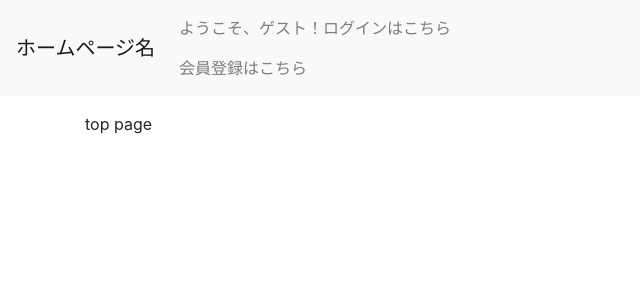
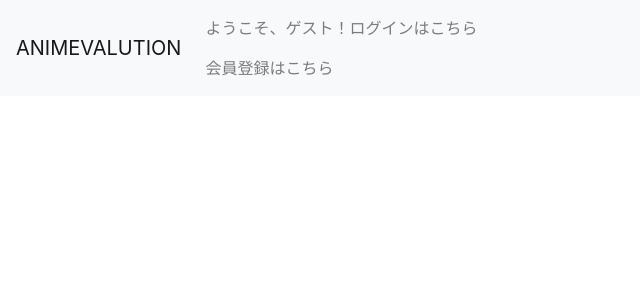
Before and after one commit to sj-824/Travel_Review, a Django app: page /logout/ in a window 1280 px wide. Shown: the top 300 px of the page, without its empty margins (0-640 px from the left). Run offline with Django 3.2, Linux system fonts and the light colour scheme; tables that the repository leaves empty hold one stand-in row (values such as "Sample post"); some libraries are stand-ins or nearby versions.

Commit message:
third commit

```diff
--- a/templates/base.html
+++ b/templates/base.html
@@ -14,7 +14,7 @@
 <body>
     <!-- ナビバー -->
     <nav class="navbar navbar-expand-lg navbar-light bg-light">
-      <a class="navbar-brand" href="{% url 'top' %}">ホームページ名</a>
+      <a class="navbar-brand" href="{% url 'list_review' %}">ANIMEVALUTION</a>
       <button class="navbar-toggler" type="button" data-toggle="collapse" data-target="#navbarSupportedContent" aria-controls="navbarSupportedContent" aria-expanded="false" aria-label="Toggle navigation">
         <span class="navbar-toggler-icon"></span>
       </button>
@@ -23,7 +23,7 @@
         <ul class="navbar-nav mr-auto">
           {% if user.is_authenticated %}
           <li>
-            <p class = 'nav-item nav-link'>{{ user.username }}</p>
+            <a class = 'nav-item nav-link' href = "{% url 'user_list' %}">{{ user.username }}</a>
             <a class = 'nav-item nav-link' href = "{% url 'create_review' %}">追加</a>
             <a class="nav-item nav-link" href="{% url 'logout' %}">ログアウト</a>
             <a class="nav-item nav-link" href="{% url 'user_delete' %}">退会</a>
--- a/templates/detail_review.html
+++ b/templates/detail_review.html
@@ -12,9 +12,11 @@
                 <img src = {% url 'plot' object.pk %} width = 300 height = 300>
             </div>
         </div>
+        {% if user.username == 'object.user_name' %}
             <form action="{% url 'delete_review' object.pk %}" method = 'POST'>{% csrf_token %}
             <button class = 'btn btn-primary' type = 'submit' onclick = 'return confirm("本当に削除しますか");'>削除</button>
             </form>
+        {% endif %}
     </div>
 
 {% endblock content %}
--- a/templates/list_review.html
+++ b/templates/list_review.html
@@ -5,6 +5,7 @@
 
 {% block content %}
 
+{% if user.is_authenticated %}
 <!-- 検索フォーム -->
 <div class="d-flex justify-content-center">
 <form class="form-inline my-2" method="GET" action="{% url 'search_list' %}">
@@ -19,18 +20,20 @@
 <p class="text-center font-weight-bold h4">{{object_list.count}}件</p>
 {% endif%}
 <!-- 検索結果の数 -->
+{% endif %}
 
 <div class = 'container'>
 {% for item in object_list %}
-<div class = 'card'>
-    <h1 clas = 'card-header'>{{ item.spot_name }}</h1>
-    <h1 clas = 'card-header'>{{ item.user_name }}</h1>
-    <div class = 'card-body'>
-    <p> {{ item.prefecture }}</p>
-    <p> {{ item.travel_date }}</p>
-    <a href="{%url 'detail_review' item.pk%} ">詳細</a>
+    <div class = 'card'>
+        <h5 class = 'card-header'>{{ item.spot_name }}</h5>
+            <div class = 'card-body'>
+                <h6 class = 'card-title'> {{ item.user_name }}</h6>
+                <h6 class = 'card-title'> {{ item.prefecture }}</h6>
+                <h6 class = 'card-title'> {{ item.travel_date }}</h6>
+                <a href="{%url 'detail_review' item.pk%} " class = 'btn btn-primary'>詳細</a>
+            </div>
     </div>
+{% endfor %}
 </div>
-</div>
-{% endfor %}
+
 {% endblock content %}
--- a/templates/top.html
+++ b/templates/top.html
@@ -1,4 +1,31 @@
 {% extends 'base.html' %}
 {% block content %}
-<p>top page</p>
+<!-- 検索フォーム -->
+<div class="d-flex justify-content-center">
+<form class="form-inline my-2" method="GET" action="{% url 'search_list' %}">
+ <input type="text" class="form-control" name="q" value="{{request.GET.q}}">
+ <button type="submit" value="search" class="btn btn-primary">検索</button>
+</form>
+</div>
+<!-- 検索フォーム -->
+
+<!-- 検索結果の数 -->
+{% if query %}
+<p class="text-center font-weight-bold h4">{{object_list.count}}件</p>
+{% endif%}
+<!-- 検索結果の数 -->
+
+<div class = 'container'>
+{% for item in object_list %}
+<div class = 'card'>
+    <h1 clas = 'card-header'>{{ item.spot_name }}</h1>
+    <h1 clas = 'card-header'>{{ item.user_name }}</h1>
+    <div class = 'card-body'>
+    <p> {{ item.prefecture }}</p>
+    <p> {{ item.travel_date }}</p>
+    <a href="{%url 'detail_review' item.pk%} ">詳細</a>
+    </div>
+</div>
+</div>
+{% endfor %}
 {% endblock content %}
--- a/travel/urls.py
+++ b/travel/urls.py
@@ -2,7 +2,6 @@ from django.urls import path
 from . import views
 
 urlpatterns = [
-    path('',views.Top.as_view(), name = 'top'),
     path('login/',views.Login.as_view(),name = 'login'),
     path('logout/',views.Logout.as_view(), name = 'logout'),
     path('user_create/',  views.UserCreate.as_view(), name = 'user_create'),
@@ -11,7 +10,7 @@ urlpatterns = [
     path('create_review/', views.CreateReview.as_view(), name = 'create_review'),
     path('detail_review/<int:pk>',views.detail_review, name = 'detail_review'),
     path('delete_review/<int:pk>',views.delete_review, name = 'delete_review'),
-    path('list_review',views.list_review, name = 'list_review'),
+    path('',views.list_review, name = 'list_review'),
     path('detail/<int:pk>/plot',views.get_svg,name = 'plot'),
     path('search_list/',views.search_list, name  = 'search_list'),
 ]
--- a/travel/views.py
+++ b/travel/views.py
@@ -19,10 +19,6 @@ from django.db.models import Q
 User = get_user_model()
 # Create your views here.
 
-class Top(generic.TemplateView):
-    template_name = 'top.html'
-
-
 class Login(LoginView):
     """ログインページ"""
     form_class = LoginForm
@@ -30,7 +26,8 @@ class Login(LoginView):
 
 class Logout(LogoutView):
     """ログアウトページ"""
-    template_name = 'top.html'
+    template_name = 'list_review.html'
+    model = TravelModel
 
 class UserCreate(generic.CreateView):
     form_class = UserCreateForm
```
Also changed, not shown: templates/user_list.html (+9 -8 lines), db.sqlite3.
